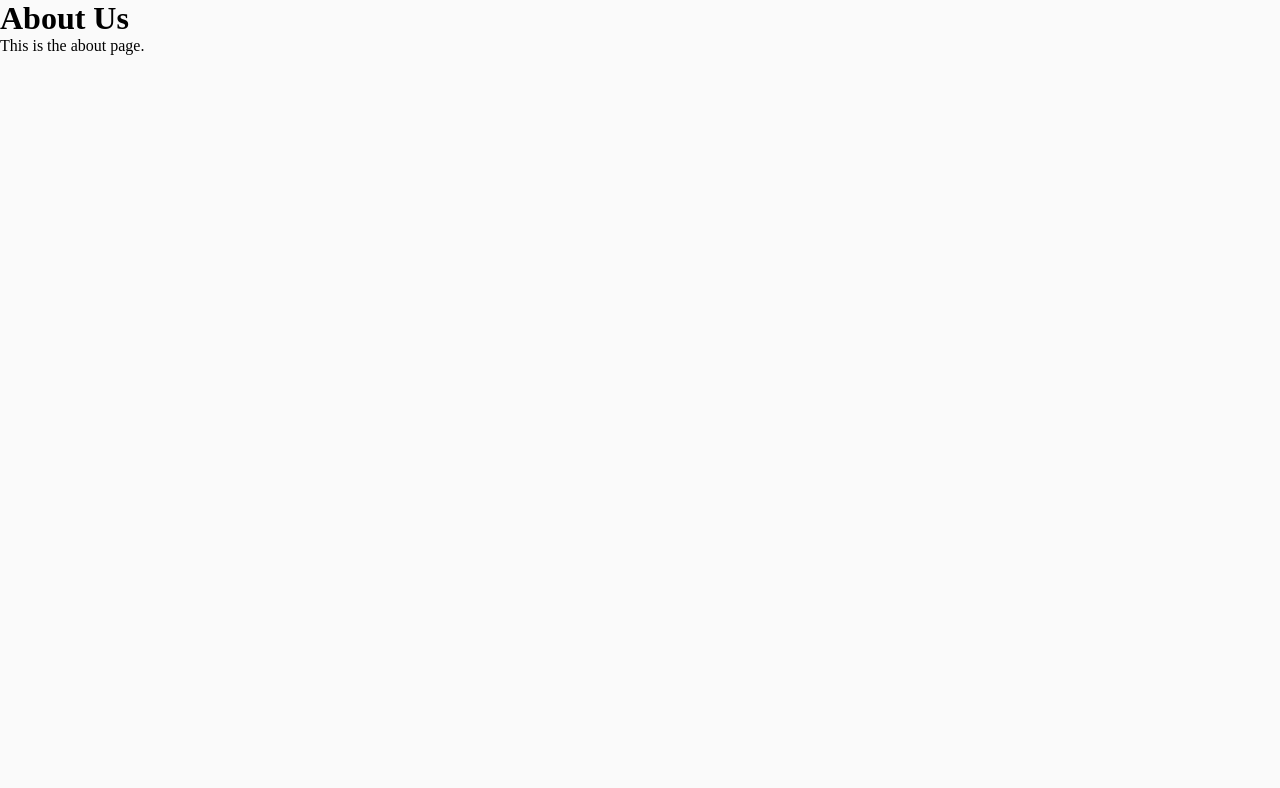
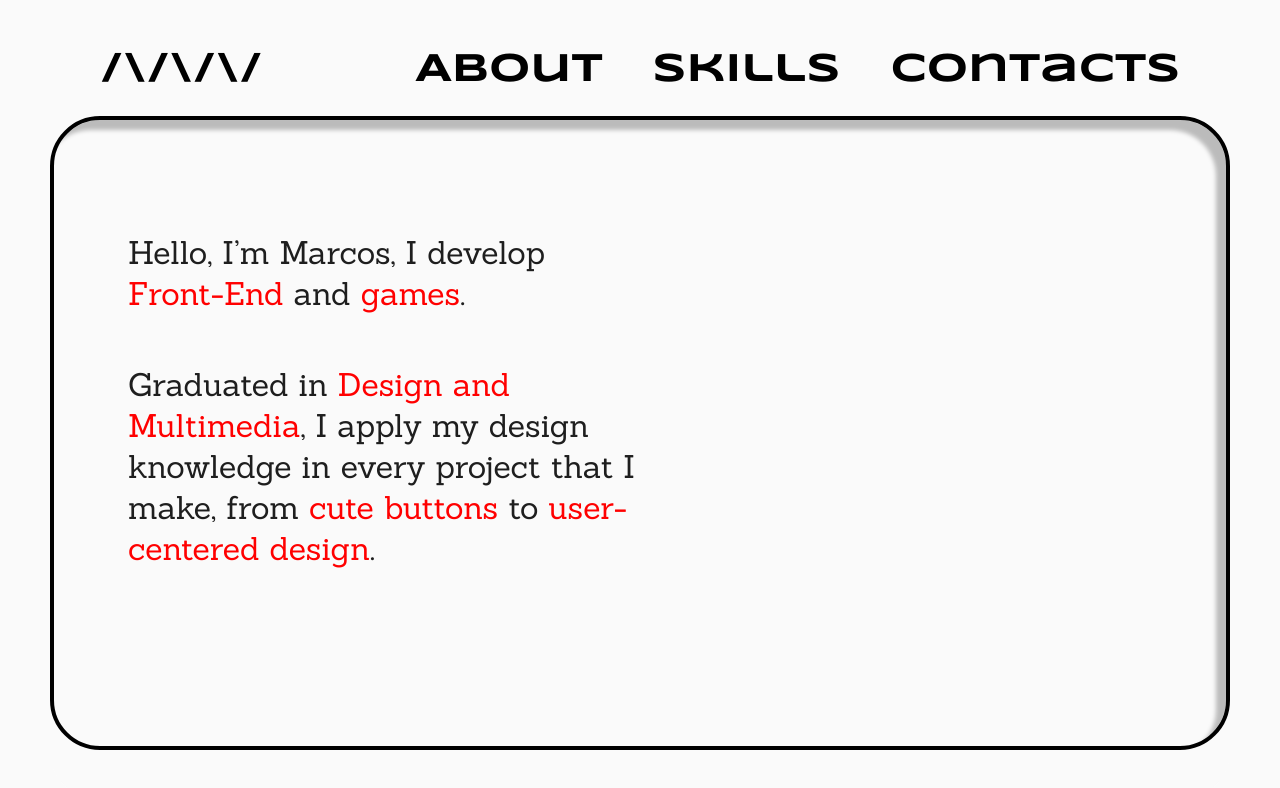
Before and after one commit to omarcosvbn/portfolio, a Next.js app: page /about in a window 1280 px wide. Shown: the top 788 px of the page. Built offline with nearby package versions, Linux system fonts and the light colour scheme.

Commit message:
About, should add a photo

```diff
--- /dev/null
+++ b/src/app/about/About.module.scss
@@ -0,0 +1,23 @@
+@import url("https://fonts.googleapis.com/css2?family=Sanchez&display=swap");
+
+.text {
+  width: 100vw;
+  height: 100vh;
+  background-color: #fafafa;
+  color: #1e1e1e;
+
+  display: flex;
+  flex-direction: column; /* Stack children vertically */
+  justify-content: center; /* Center vertically */
+  gap: 50px;
+
+  font-family: "Sanchez", serif;
+  font-weight: 400;
+  font-size: 2rem;
+  margin: -100vh auto;
+  padding: 0 50vw 0 10vw;
+}
+
+.span{
+    color:red;
+}
--- a/src/app/about/page.tsx
+++ b/src/app/about/page.tsx
@@ -1,8 +1,19 @@
+import Overlay from "../../components/Overlay/Overlay";
+import style from "./About.module.scss";
+
 export default function About() {
   return (
-      <div>
-          <h1>About Us</h1>
-          <p>This is the about page.</p>
+    <>
+      <Overlay />
+      <div className={style.text}>
+        <p>
+          Hello, I’m Marcos, I develop <span className={style.span}>Front-End</span> and <span className={style.span}>games</span>.
+        </p>
+        <p>
+          Graduated in <span className={style.span}>Design and Multimedia</span>, I apply my design knowledge in
+          every project that I make, from <span className={style.span}>cute buttons</span> to <span className={style.span}>user-centered design</span>.
+        </p>
       </div>
+    </>
   );
 }
--- a/src/components/Overlay/Overlay.module.scss
+++ b/src/components/Overlay/Overlay.module.scss
@@ -4,7 +4,7 @@
 .nav {
   font-family: "Syncopate";
   font-weight: 700;
-  font-size: 2.5rem;
+  font-size: 40px;
 
   display: flex;
   justify-content: space-between;
@@ -12,15 +12,17 @@
 
   white-space: nowrap;
 
+
   &__pages {
     display: flex;
     gap: 50px;
+
   }
 }
 
 .main {
   width: calc(100vw - 100px);
-  height: calc(100vh - 163px);
+  height: calc(100vh - 166px);
   margin: 0 50px 50px 50px;
   box-sizing: border-box;
   border: solid;
@@ -30,6 +32,7 @@
     inset -10px 10px 4px rgba(0, 0, 0, 0.25), // Existing top left inset shadow
     0 50px 0 0 #fafafa,
     0 -157px 0 0 #fafafa;
+
 }
 
 .theme {
--- a/src/components/Overlay/Overlay.tsx
+++ b/src/components/Overlay/Overlay.tsx
@@ -10,8 +10,8 @@ export default function Theme() {
         </Link>
         <div className={style.nav__pages}>
           <Link href="../about">About</Link>
-          <Link href="../about">Skills</Link>
-          <Link href="../about">Contacts</Link>
+          <Link href="../skills">Skills</Link>
+          <Link href="../contacts">Contacts</Link>
         </div>
       </nav>
       <div className={style.main} />
--- a/src/styles/Home.module.scss
+++ b/src/styles/Home.module.scss
@@ -21,6 +21,7 @@
       font-weight: 400;
       font-size: 2rem;
       margin-left: -30rem;
+
     }
 
     &__name {
```
Also changed, not shown: src/app/contacts/page.tsx (added, +9 -0 lines), src/app/skills/page.tsx (added, +9 -0 lines).
